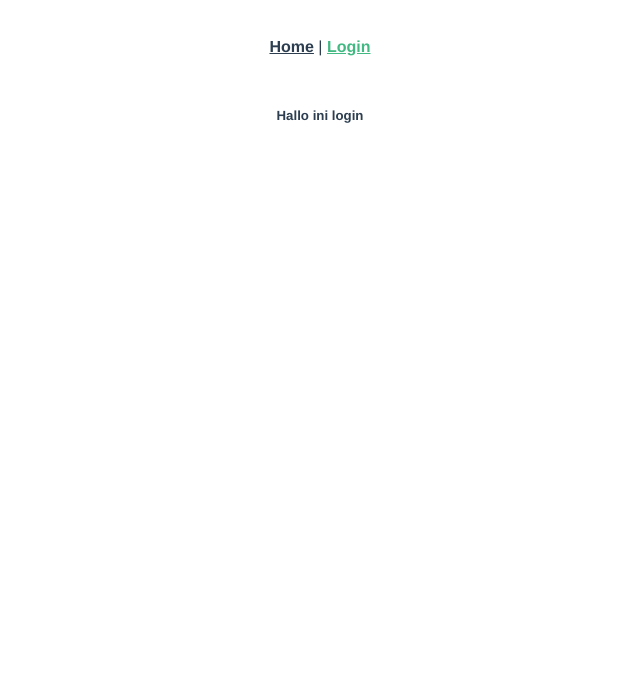
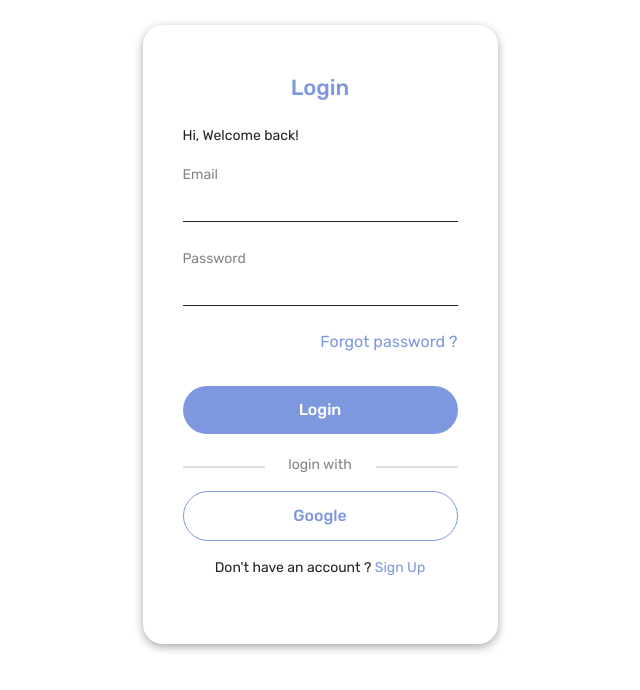
Before and after one commit to rizqonmaulana/kenalchat-FE, a Vue app: page /login in a window 1280 px wide. Shown: the top 690 px of the page, without its empty margins (320-960 px from the left). Built offline with nearby package versions, Linux system fonts and the light colour scheme.

Commit message:
slicing login page

```diff
--- a/package.json
+++ b/package.json
@@ -8,6 +8,8 @@
     "lint": "vue-cli-service lint"
   },
   "dependencies": {
+    "bootstrap": "^4.6.0",
+    "bootstrap-vue": "^2.21.2",
     "core-js": "^3.6.5",
     "vue": "^2.6.11",
     "vue-router": "^3.2.0",
--- a/src/App.vue
+++ b/src/App.vue
@@ -1,32 +1,90 @@
 <template>
   <div id="app">
-    <div id="nav">
-      <router-link to="/">Home</router-link> |
-      <router-link to="/login">Login</router-link>
-    </div>
     <router-view />
   </div>
 </template>
 
 <style>
-#app {
-  font-family: Avenir, Helvetica, Arial, sans-serif;
-  -webkit-font-smoothing: antialiased;
-  -moz-osx-font-smoothing: grayscale;
-  text-align: center;
-  color: #2c3e50;
+@import url("https://fonts.googleapis.com/css2?family=Rubik:wght@400;500;700&display=swap");
+
+* {
+  font-family: "Rubik", sans-serif;
 }
 
-#nav {
-  padding: 30px;
+.button {
+  font-size: 16px;
+  font-weight: 500;
+  border-radius: 70px;
+  outline: unset;
+  padding: 12px 0;
+  transition-duration: 0.6s;
 }
 
-#nav a {
-  font-weight: bold;
-  color: #2c3e50;
+.btn-blue {
+  border: unset;
+  background-color: #7e98df;
+  color: #fff;
 }
 
-#nav a.router-link-exact-active {
-  color: #42b983;
+.btn-blue:hover {
+  background-color: #5678d8;
+  -webkit-box-shadow: 0px 3px 10px rgba(0, 0, 0, 0.34);
+  box-shadow: 0px 3px 10px rgba(0, 0, 0, 0.34);
+}
+
+.btn-white {
+  background-color: #fff;
+  color: #7e98df;
+  border: 1px solid #7e98df;
+}
+
+.btn-white:hover {
+  background-color: #fff;
+  border: 1px solid #7e98df;
+  color: #557adf;
+  -webkit-box-shadow: 0px 3px 10px rgba(0, 0, 0, 0.34);
+  box-shadow: 0px 3px 10px rgba(0, 0, 0, 0.34);
+}
+
+.text-header-blue {
+  font-weight: 500;
+  font-size: 22px;
+  color: #7e98df;
+}
+
+.input-border-bot {
+  border-top: unset;
+  border-right: unset;
+  border-left: unset;
+  border-bottom: 1px solid #232323;
+  padding-bottom: 4px;
+  outline: unset;
+  transition-duration: 0.8s;
+  font-size: 16px;
+  font-weight: 500;
+  line-height: 30px;
+  color: #232323;
+}
+
+.input-border-bot:focus {
+  border-bottom: 1px solid #557adf;
+  box-shadow: 0px 1px #557adf;
+}
+
+.text {
+  font-weight: 400;
+  font-size: 14px;
+}
+
+.text-black {
+  color: #232323;
+}
+
+.text-grey {
+  color: #848484;
+}
+
+.text-blue {
+  color: #7e98df;
 }
 </style>
--- /dev/null
+++ b/src/components/auth/LoginForm.vue
@@ -0,0 +1,110 @@
+<template>
+  <div>
+    <b-container class="main">
+      <b-row>
+        <b-col col lg="3" md="3" sm="2" cols="0"> </b-col>
+        <b-col col lg="6" sm="8" cols="12">
+          <div class="login-card">
+            <h5 class="text-center text-header-blue mb-4">
+              Login
+            </h5>
+            <p class="text text-black">Hi, Welcome back!</p>
+            <label class="text text-grey">
+              Email
+            </label>
+            <input
+              class="input-border-bot mb-4"
+              type="email"
+              name="email"
+              autocomplete="off"
+            />
+            <br />
+            <label class="text text-grey">
+              Password
+            </label>
+            <input class="input-border-bot" type="password" name="password" />
+            <p class="text-right text-blue mt-4">Forgot password ?</p>
+            <button class="button btn-blue my-3">
+              Login
+            </button>
+            <div class="d-flex justify-content-between">
+              <div>
+                <hr />
+              </div>
+              <div><p class="text text-grey mt-1">login with</p></div>
+              <div>
+                <hr />
+              </div>
+            </div>
+            <button class="button btn-white mb-3">
+              Google
+            </button>
+            <p class="text-center text text-black">
+              Don't have an account ?
+              <span class="text text-blue">Sign Up</span>
+            </p>
+          </div>
+        </b-col>
+        <b-col col lg="3" md="3" sm="2" cols="0"> </b-col>
+      </b-row>
+    </b-container>
+  </div>
+</template>
+
+<style scoped>
+.main {
+  padding: 0px 200px;
+}
+
+.login-card {
+  background-color: #fff;
+  margin-top: 25px;
+  border-radius: 20px;
+  -webkit-box-shadow: 0px 3px 10px rgba(0, 0, 0, 0.34);
+  box-shadow: 0px 3px 10px rgba(0, 0, 0, 0.34);
+  padding: 50px 40px;
+}
+
+input {
+  width: 100%;
+}
+
+.button {
+  width: 100%;
+}
+
+label {
+  margin-bottom: unset;
+}
+
+hr {
+  width: 80px;
+  border: 1px solid rgb(223, 223, 223);
+}
+
+@media (max-width: 1200px) {
+  .main {
+    padding: 0px 80px;
+  }
+}
+@media (max-width: 992px) {
+  .main {
+    padding: 0px 50px;
+  }
+}
+@media (max-width: 768px) {
+  .main {
+    padding: 0px 50px;
+  }
+}
+@media (max-width: 576px) {
+  .main {
+    padding: 0px 100px;
+  }
+}
+@media (max-width: 414px) {
+  .main {
+    padding: 0px 40px;
+  }
+}
+</style>
--- a/src/router/index.js
+++ b/src/router/index.js
@@ -1,6 +1,6 @@
 import Vue from "vue";
 import VueRouter from "vue-router";
-import Login from "../views/Login.vue";
+import Login from "../views/auth/Login.vue";
 
 Vue.use(VueRouter);
 
--- a/src/views/Login.vue
+++ /dev/null
@@ -1,5 +0,0 @@
-<template>
-  <div>
-    <h5>Hallo ini login</h5>
-  </div>
-</template>
--- /dev/null
+++ b/src/views/auth/Login.vue
@@ -0,0 +1,15 @@
+<template>
+  <div class="main">
+    <LoginForm />
+  </div>
+</template>
+
+<script>
+import LoginForm from "../../components/auth/LoginForm";
+
+export default {
+  components: { LoginForm },
+};
+</script>
+
+<style scoped></style>
```
Also changed, not shown: src/main.js (+7 -1 lines), src/assets/bg-auth.png (added), 1 other file (tests, documents, lock files or other folders).
